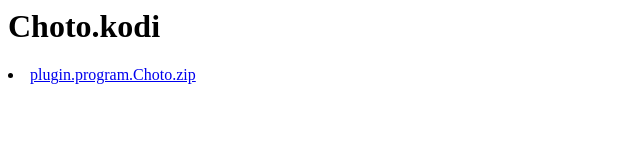
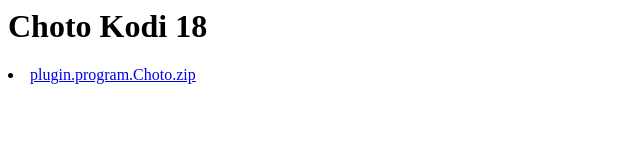
Before and after one commit to Mafaldas/choto, a plain HTML site: page index.html in a window 1280 px wide. Shown: the whole page, without its empty margins (0-640 px from the left). Drawn offline with Linux system fonts and the light colour scheme.

Commit message:
Update index.html

```diff
--- a/index.html
+++ b/index.html
@@ -1,6 +1,6 @@
 <html>
  <head>
- <h1>Choto.kodi</h1>
+ <h1>Choto Kodi 18</h1>
  </head>
  <body>
   <li><a href="plugin.program.Choto.zip">plugin.program.Choto.zip</a></li>
```
